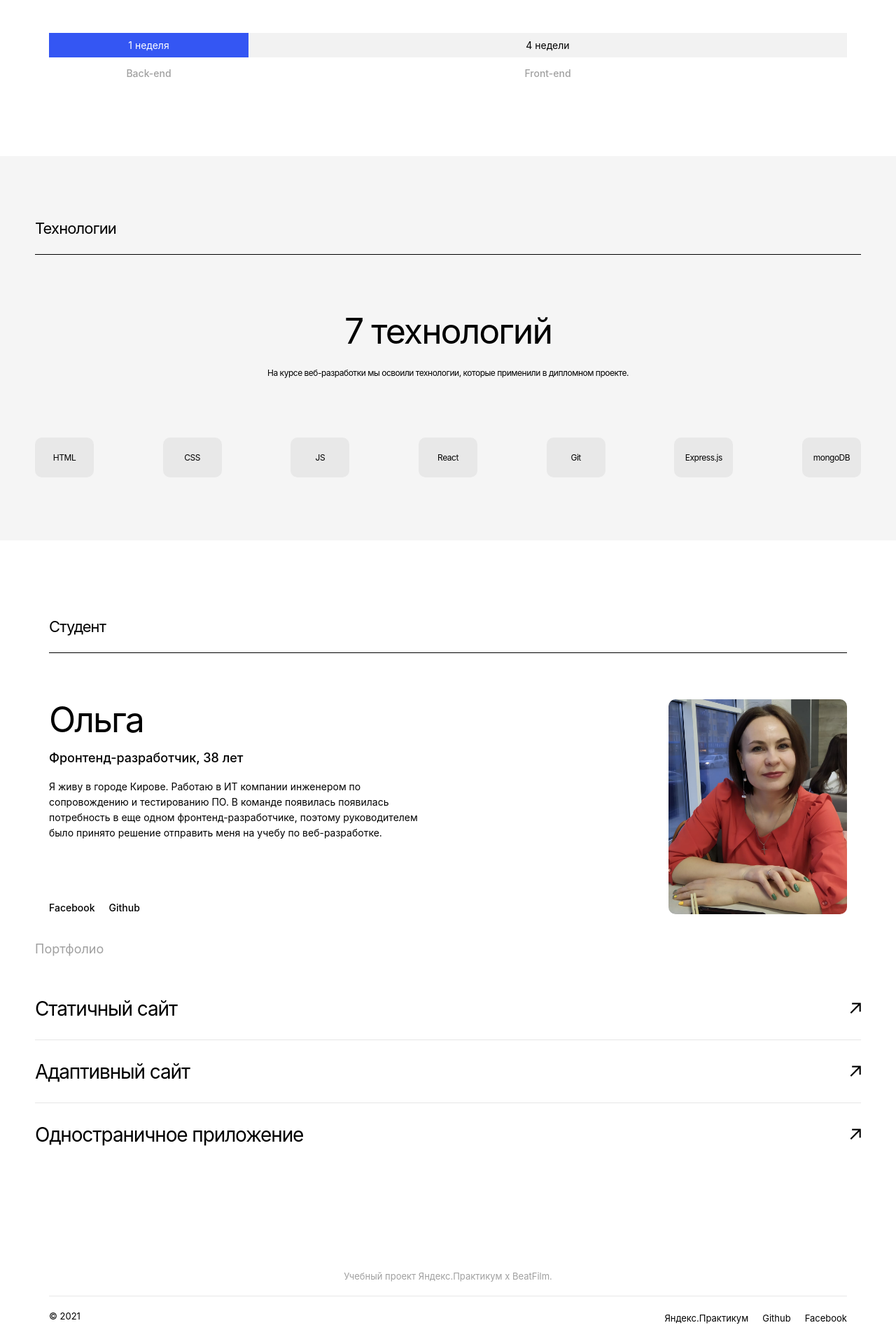
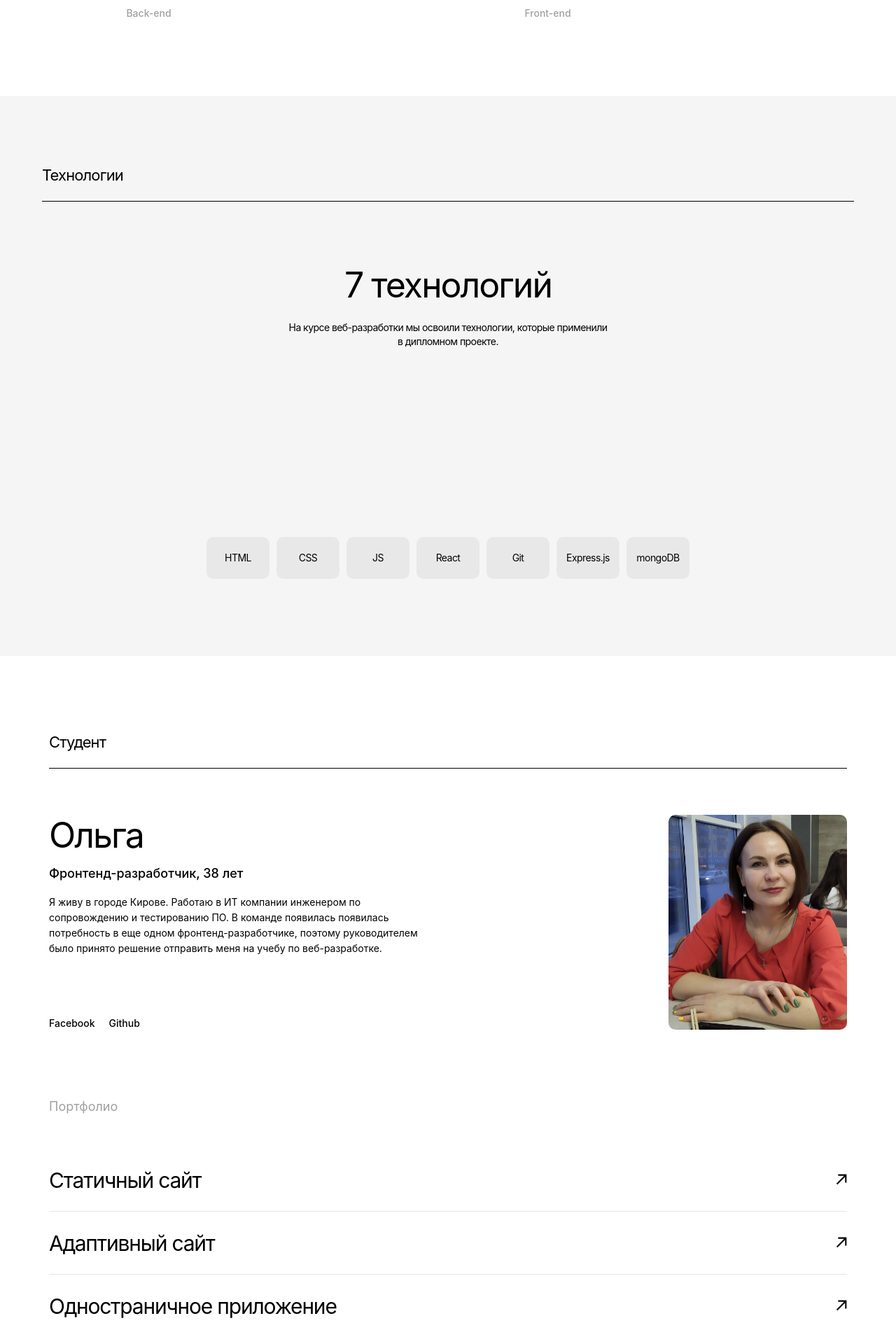
Before and after one commit to olgafofanova/movies-explorer-frontend, a React (Create React App) app: page / in a window 1280 px wide. Shown: the part 1120-3040 px from the top of the page at 70% size. Built offline with nearby package versions, Linux system fonts and the light colour scheme.

Commit message:
верстка

```diff
--- a/src/components/AboutMe/AboutMe.css
+++ b/src/components/AboutMe/AboutMe.css
@@ -107,10 +107,6 @@
 
 @media screen and (max-width: 720px) {
 
-  .about-me {
-    padding: 70px 30px 40px;
-  }
-
   .about-me__container {
     display: block;
     padding-top: 60px;
--- a/src/components/Footer/Footer.css
+++ b/src/components/Footer/Footer.css
@@ -1,6 +1,12 @@
 .footer {
   max-width: 1280px;
-  padding: 0 70px;
+  padding: 79px 70px 20px;
+  position: relative;
+  max-width: 1280px;
+  box-sizing: border-box;
+  margin: 0 auto;
+  width: 100%;
+
 }
 
 .footer__copy {
@@ -19,7 +25,7 @@
   line-height: 16px;
   text-align: center;
   color: #A0A0A0;
-  padding: 79px 0 20px;
+  padding: 0 0 20px;
   border-bottom: 1px solid #E8E8E8;
   margin: 0;
 }
@@ -53,7 +59,7 @@
 
 @media screen and (max-width: 768px) {
   .footer {
-    padding: 0 30px;
+    padding: 79px 30px 20px;
   }
 }
 
@@ -62,10 +68,15 @@
     padding: 0 10px;
   }
 
+  .footer__text {
+    font-size: 12px;
+    line-height: 15px;
+  }
+
   .footer__nav{
     flex-direction: column;
     align-items:center;
-    padding: 20px 0 10px;
+    padding: 18px 0 10px;
   }
 
   .footer__copy {
--- a/src/components/Header/Header.css
+++ b/src/components/Header/Header.css
@@ -4,6 +4,21 @@
     justify-content: space-between;
     align-items:center;
     padding: 0 70px;
+}
+
+
+
+.header__nav{
+    display: flex;
+    justify-content: space-between;
+    align-items:center;
+    flex-grow:1;
+}
+
+.logo {
+    width: 38px;
+    height: 38px;
+    margin-top: 18px;
 }
 
 @media screen and (max-width: 768px) {
@@ -17,15 +32,3 @@
         padding: 0 14px;
     }
 }
-
-.header__nav{
-    display: flex;
-    justify-content: space-between;
-    align-items:center;
-}
-
-.logo {
-    width: 38px;
-    height: 38px;
-    margin-top: 18px;
-}
--- a/src/components/Header/Header.js
+++ b/src/components/Header/Header.js
@@ -1,16 +1,14 @@
 import React from 'react';
 import './Header.css';
-import logo from '../../images/logo.svg';
 import NavTab from '../NavTab/NavTab';
 import ButtonProfile from '../ButtonProfile/ButtonProfile';
 import ButtonCollMemu from '../ButtonCollMemu/ButtonCollMemu';
+import Logo from '../Logo/Logo';
 
 function Header() {
     return (
         <div className="header">
-        <a href="#" target="_blank">
-        <img className="logo" src={logo}  alt="Логотип"/>
-        </a>
+        <Logo />
         <div  className="header__nav">
             <NavTab />
             <ButtonProfile />
--- a/src/components/Portfolio/Portfolio.css
+++ b/src/components/Portfolio/Portfolio.css
@@ -1,7 +1,10 @@
 .portfolio {
-    padding: 0 50px 71px;
+  padding: 60px 70px 125px;
   position: relative;
-
+  max-width: 1280px;
+  box-sizing: border-box;
+  margin: 0 auto;
+  width: 100%;
 }
 
 .portfolio__header {
@@ -10,14 +13,10 @@
   font-weight: normal;
   font-size: 18px;
   line-height: 20px;
-
   margin: 0;
-    padding: 0 0 30px;
-
+  padding: 0 0 50px;
   color: #A0A0A0;
-
 }
-
 
 .portfolio__list {
   margin: 0 auto;
@@ -41,24 +40,16 @@ color: #A0A0A0;
    border-bottom: 0;
 }
 
-@media screen and (max-width: 720px) {
-    .portfolio__list {
-        display: block;
-    }
-}
-
 .portfolio__text {
   width: 100%;
-    /* padding: 16px 49px 4px 0; */
   font-style: normal;
   font-weight: normal;
-    font-size: 28px;
+  font-size: 30px;
   line-height: 50px;
   box-sizing: border-box;
   margin: 0;
   letter-spacing: -0.04em;
   padding-top: 20px;
-
 }
 
 .portfolio__link {
@@ -68,19 +59,44 @@ padding-top: 20px;
   line-height: 17px;
   text-decoration: none;
   padding-top: 36px;
-
-}
-
-@media screen and (max-width: 720px) {
-    .portfolio__link {
-        font-size: 24px;
-        line-height: 24px;
-        padding-bottom: 32px;
-        display: block;
-    }
 }
 
 .arrow {
   width: 16px;
   height: 16px;
 }
+
+@media screen and (max-width: 768px) {
+
+  .portfolio {
+      padding: 90px 50px ;
+    }
+
+  .portfolio__text {
+    font-size: 28px;
+    line-height: 50px;
+  }
+}
+
+ @media screen and (max-width: 425px) {
+
+  .portfolio {
+    padding: 29px 14px 70px ;
+  }
+
+  .portfolio__header {
+    font-size: 14px;
+    line-height: 20px;
+    margin: 0;
+    padding: 0 0 40px;
+  }
+
+  .portfolio__item {
+    height: 67px;
+  }
+
+  .portfolio__text {
+    font-size: 18px;
+    line-height: 28px;
+  }
+}
--- a/src/components/Portfolio/Portfolio.js
+++ b/src/components/Portfolio/Portfolio.js
@@ -1,6 +1,6 @@
 import React from 'react';
 import './Portfolio.css';
-import arrow from '../../images/arrow.png';
+import arrow from '../../images/arrow.svg';
 
 function Portfolio() {
     return (
--- a/src/components/Promo/Promo.css
+++ b/src/components/Promo/Promo.css
@@ -4,7 +4,7 @@
 
 .promo__container {
   max-width: 1280px;
-  height: 90vh;
+  min-height: 90vh;
   min-height: 634px;
   background-image: url(../../images/landing-logo.svg);
   background-position: right bottom;
--- a/src/components/Techs/Techs.css
+++ b/src/components/Techs/Techs.css
@@ -1,7 +1,16 @@
 .techs {
-  padding: 90px 50px;
-  position: relative;
   background-color: #F5F5F5;
+}
+
+.techs_container {
+  max-width: 1280px;
+  min-height: 100vh;
+  padding: 100px 60px;
+  box-sizing: border-box;
+  margin: 0 auto;
+  display: flex;
+  flex-direction: column;
+  justify-content: space-between;
 }
 
 .techs__header {
@@ -24,47 +33,108 @@
   line-height: 58px;
   text-align: center;
   letter-spacing: -0.04em;
-  padding: 80px 0 0;
+  padding: 90px 0 0;
   margin: 0;
 }
 
 .techs__text {
   width: 100%;
-  padding: 22px 104px 83px;
+  max-width: 460px;
+  padding: 22px 0 50px;
   font-style: normal;
   font-weight: normal;
-  font-size: 12px;
-  line-height: 18px;
+  font-size: 14px;
+  line-height: 20px;
   text-align: center;
   letter-spacing: -0.04em;
   box-sizing: border-box;
-  margin: 0;
+  margin: 0 auto;
+  flex-grow: 3;
 }
 
 .techs__list{
   margin: 0 auto;
   padding: 0;
-  width:100%;
   display:flex;
   flex-wrap: wrap;
-  justify-content: space-between;
   list-style: none;
   box-sizing: border-box;
+  max-width: 690px;
 }
 
 .techs__list-item {
-  width: 84px;
-  height: 57px;
+  width: 90px;
+  height: 60px;
   background: #E8E8E8;
   border-radius: 10px;
+  margin-right: 10px;
+  margin-bottom: 10px;
+}
+
+.techs__list-item:last-of-type {
+  margin-right: 0;
 }
 
 .techs__list-text {
   margin: 21px 0 0;
   font-style: normal;
   font-weight: normal;
-  font-size: 12px;
-  line-height: 15px;
+  font-size: 14px;
+  line-height: 17px;
   text-align: center;
   letter-spacing: -0.04em;
 }
+
+@media screen and (max-width: 768px) {
+
+  .techs_container {
+    padding: 90px 60px;
+  }
+
+  .techs__title {
+    padding: 80px 0 0;
+  }
+
+  .techs__list-item {
+    width: 84px;
+    height: 57px;
+  }
+
+  .techs__list-text {
+    font-size: 12px;
+    line-height: 15px;
+  }
+}
+
+@media screen and (max-width: 425px) {
+
+  .techs_container {
+    padding: 70px 18px;
+  }
+
+  .techs__header {
+    font-size: 18px;
+    line-height: 22px;
+    padding: 0 0 28px;
+  }
+
+  .techs__title {
+    padding: 60px 0 0;
+    font-size: 30px;
+    line-height: 36px;
+  }
+
+  .techs__text {
+    padding: 24px 0 50px;
+    font-size: 11px;
+    line-height: 16px;
+  }
+
+  .techs__list{
+    max-width: 178px;
+  }
+
+  .techs__list-item:nth-of-type(2n) {
+    margin-right: 0;
+  }
+}
--- a/src/components/Techs/Techs.js
+++ b/src/components/Techs/Techs.js
@@ -4,6 +4,7 @@ import './Techs.css';
 function Techs() {
     return (
       <section className="techs">
+        <div className="techs_container">
           <h2  className="techs__header">
             <a name="techs"></a>
               Технологии
@@ -51,6 +52,7 @@ function Techs() {
               </p>
             </li>
           </ul>
+        </div>
       </section>
     );
 }
```
Also changed, not shown: src/images/arrow.svg, src/images/text__COLOR_font-main.svg (deleted). Lines whose indentation alone changed are shown as unchanged.
